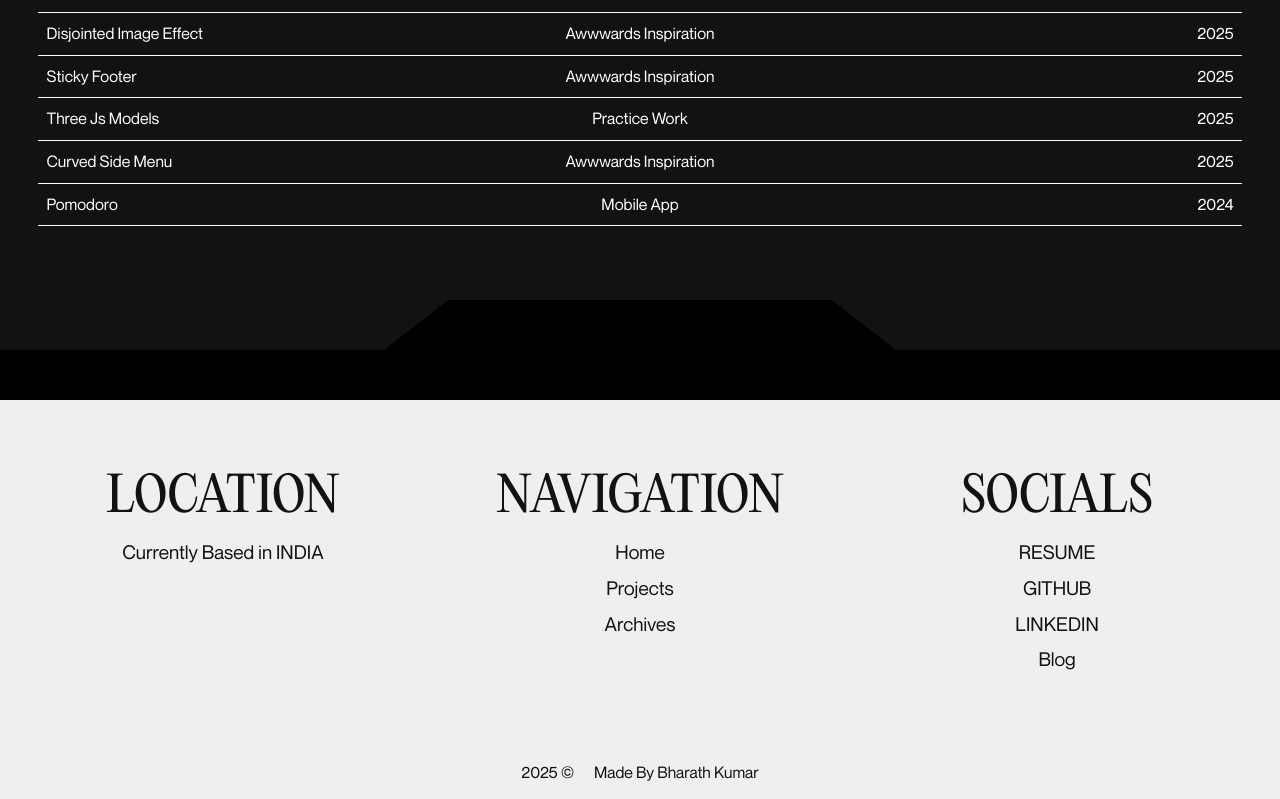
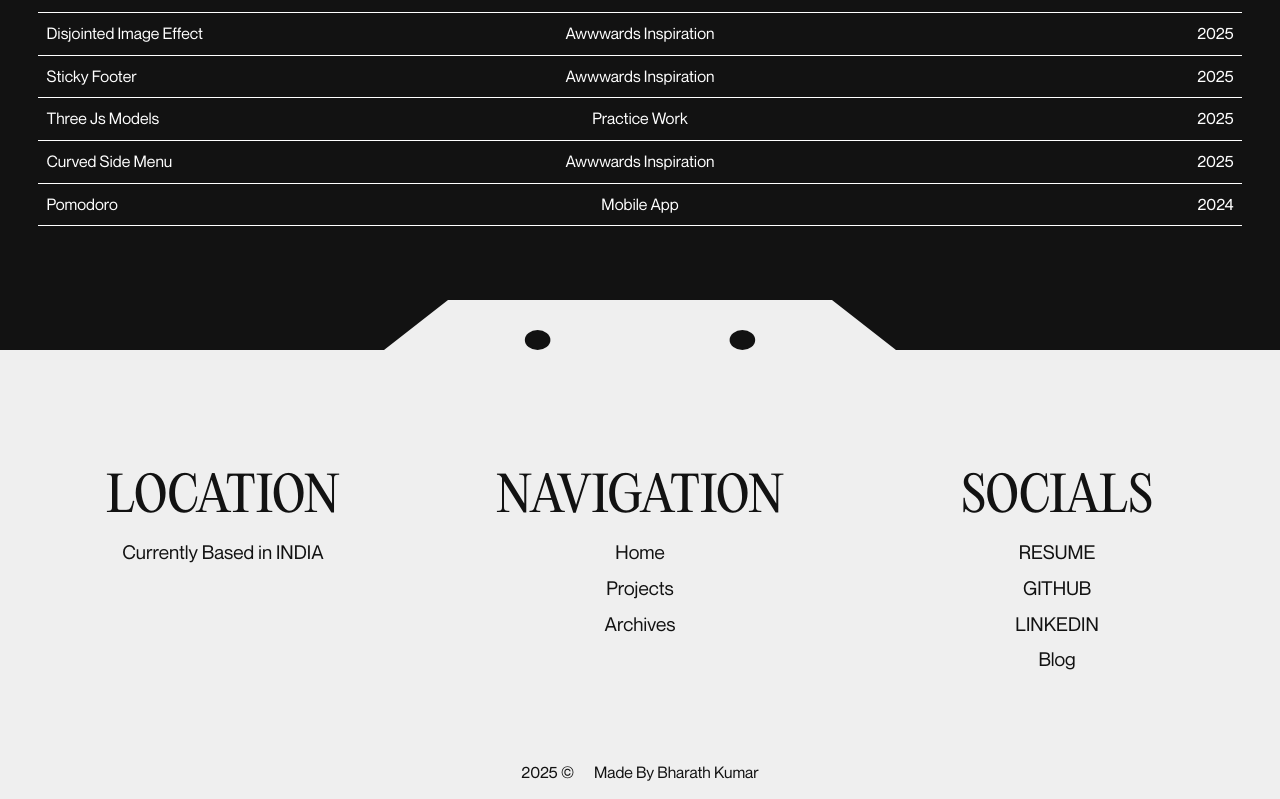
Before and after one commit to Bharath-2101/Portfolio, a Next.js app: page / in a window 1280 px wide. Shown: the part 1777-2576 px from the top of the page. Built offline with nearby package versions, Linux system fonts and the light colour scheme.

Commit message:
Added fill color from component to styles.

```diff
--- a/src/sections/Footer/styles.module.scss
+++ b/src/sections/Footer/styles.module.scss
@@ -32,6 +32,10 @@
   svg {
     height: 100%;
     width: 100%;
+    fill: var(--color-light);
+    ellipse {
+      fill: var(--color-dark-dark);
+    }
   }
 }
 
```
